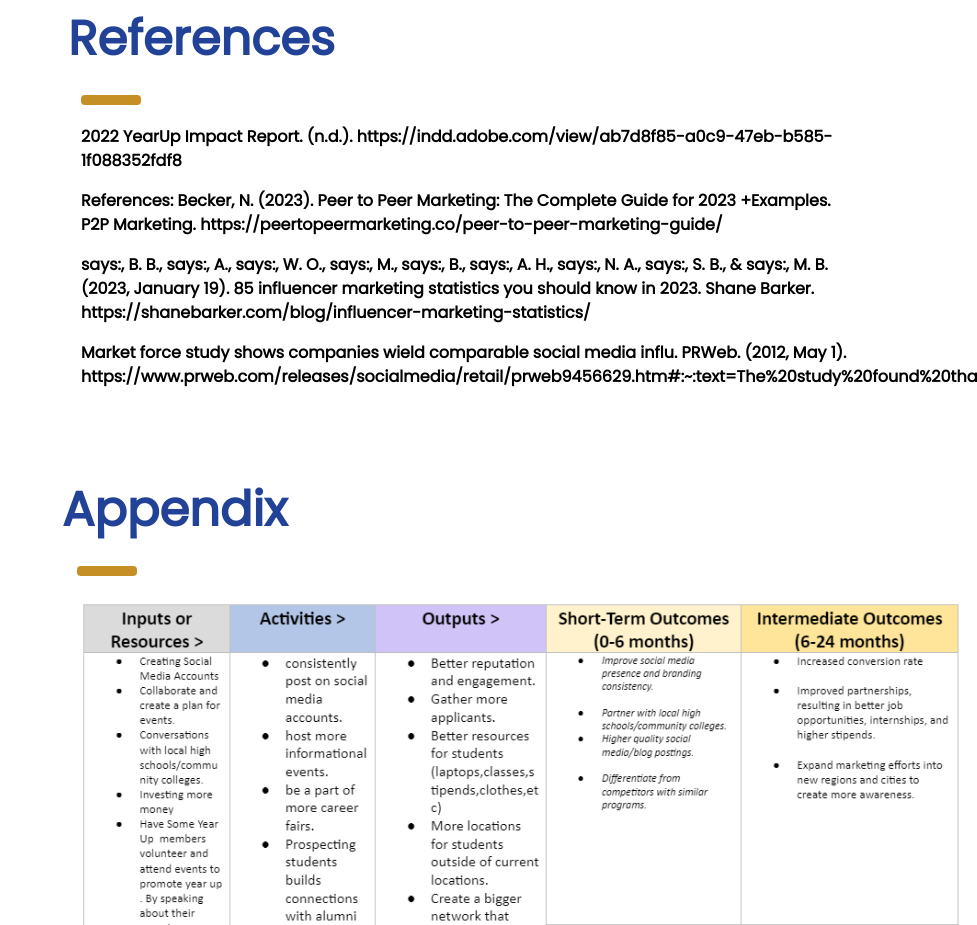
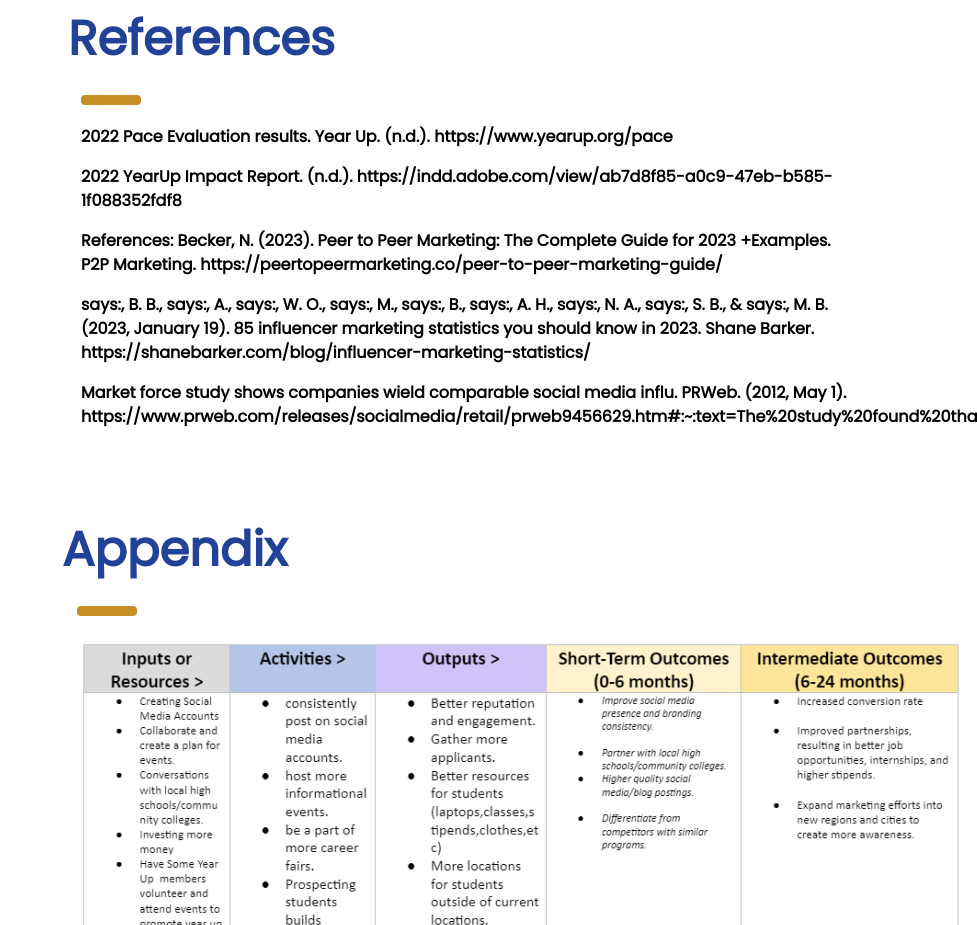
Before and after one commit to Khadijasaho/adhoc1, a plain HTML site: page content.html in a window 1280 px wide. Shown: the part 6195-7120 px from the top of the page, without its empty margins (303-1280 px from the left). Drawn offline with Linux system fonts and the light colour scheme.

Commit message:
Reference update

```diff
--- a/content.html
+++ b/content.html
@@ -227,6 +227,8 @@
     <h1 style="margin-left: -13px" class="w3-xxxlarge w3-text-red"><b>References</b></h1>
     <hr style="width:50px;border:5px solid #c58f25" class="w3-round">
 
+    <p style="font-size: 12px:"><b>2022 Pace Evaluation results. Year Up. (n.d.). https://www.yearup.org/pace </b></p>
+
     <p style="font-size: 12px:"><b>2022 YearUp Impact Report. (n.d.). https://indd.adobe.com/view/ab7d8f85-a0c9-47eb-b585-1f088352fdf8 </b></p>
 
     <p style="font-size: 12px:"> <b>References: Becker, N. (2023). Peer to Peer Marketing: The Complete Guide for 2023 +Examples. P2P Marketing. https://peertopeermarketing.co/peer-to-peer-marketing-guide/</b> </p>
```
